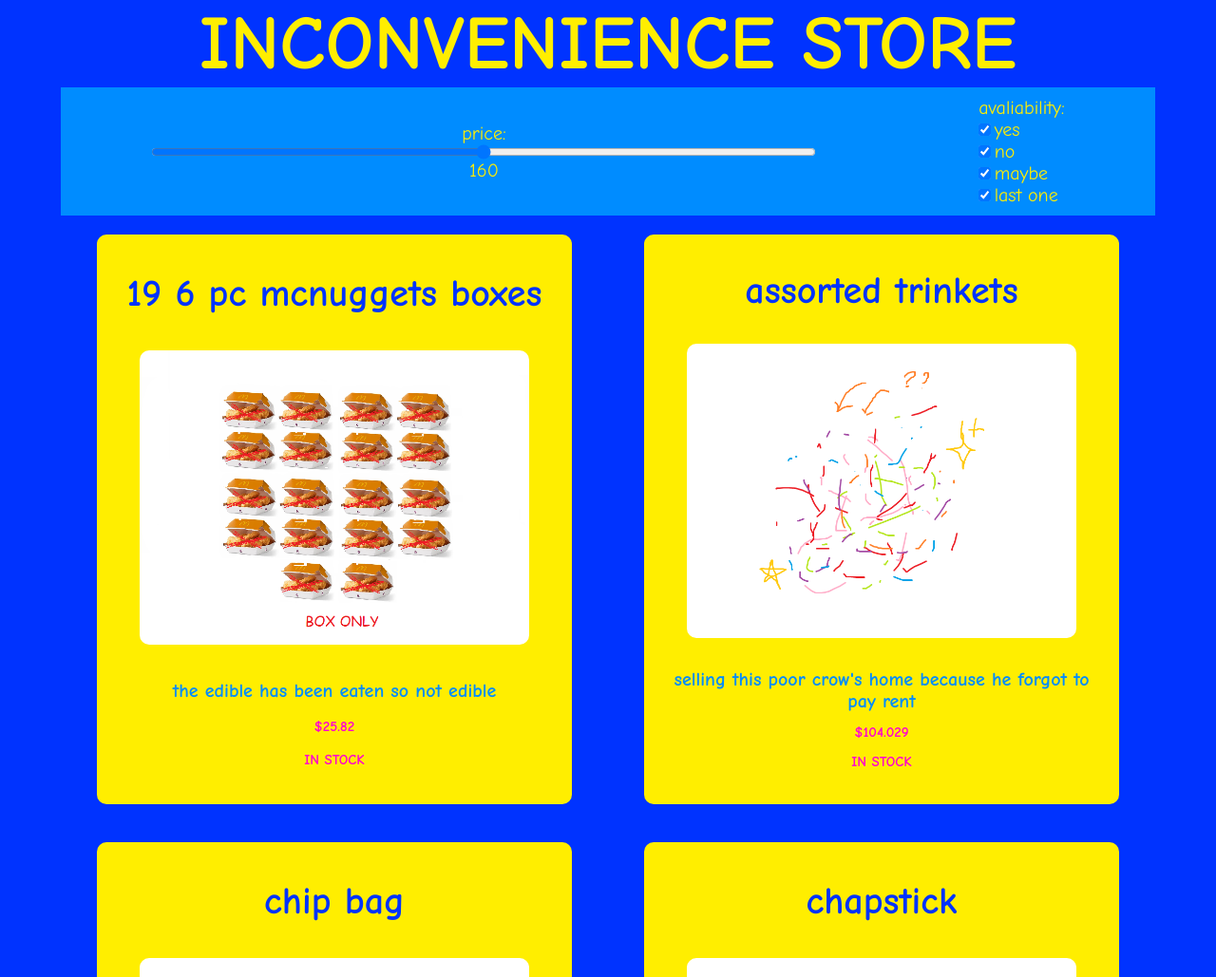
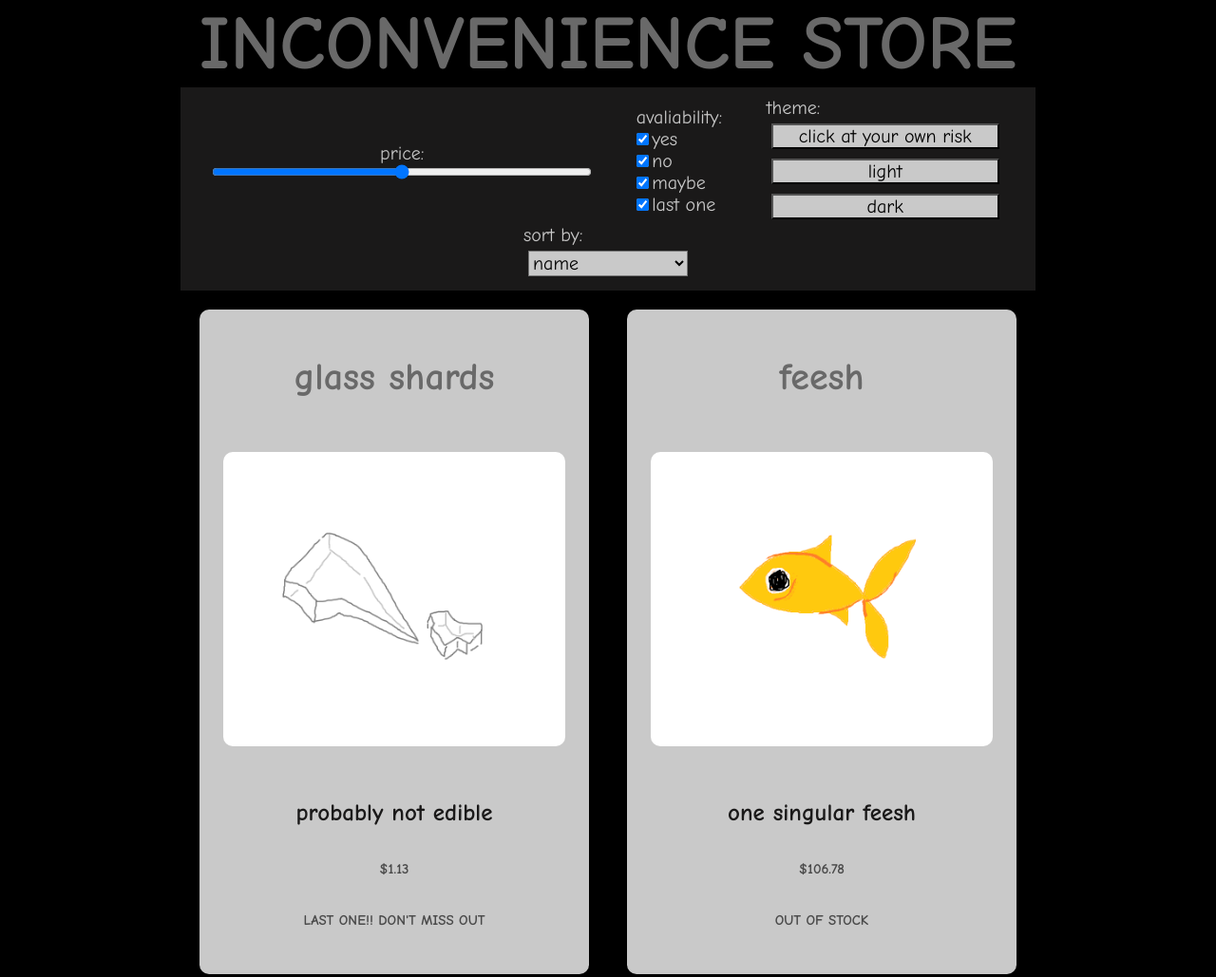
Before and after one commit to staten-island-tech/vite-project-inconveniencestore, a website built with Vite: page im-sleepy/index.html in a window 1280 px wide. Shown: the top 1029 px of the page at 95% size. Built offline with nearby package versions, Linux system fonts and the light colour scheme.

Commit message:
good grief i think im done
the code sucks but my eyes are fried

```diff
--- a/im-sleepy/CSS/style.css
+++ b/im-sleepy/CSS/style.css
@@ -9,12 +9,13 @@
 }
 
 #price {
-  width: 70rem;
+  width: 40rem;
 }
 
 input, output, legend, label {
-  color: var(--neon-yellow);
+  color: var(--secondary);
   font-size: 2rem;
+
 }
 
 .main-box {
@@ -23,7 +24,13 @@
   flex-flow: row wrap;
   align-items: center;
   justify-content: space-around;
-  width: 90%
+  width: 150rem; /* :( */
+}
+
+button, select, option {
+  font-size: 2rem;
+  background-color: var(--secondary);
+  margin: .5rem;
 }
 
 .control-panel {
@@ -33,9 +40,15 @@
   flex-flow: row wrap;
   align-items: center;
   justify-content: space-around;
-  width: 90%;
+  width: 150rem; /* :( */
 
-  background-color: var(--threedary);
+  background-color: var(--fivedary);
+}
+
+.theme {
+  display: flex;
+  flex-flow: column wrap;
+  width: 25rem;
 }
 
 .price-box {
@@ -51,6 +64,7 @@
   border-radius: 3rem;
   padding: 2rem;
 }
+
 .container{
   background-color: var(--secondary);
 
@@ -65,17 +79,17 @@
 
   width: 40rem;
   max-width: 50rem;
-  height: 60rem;
+  height: 70rem;
   margin: 2rem;
 }
 
 body{
-  background-color: var(--primary);
+  background-color: var(--threedary);
 }
 
 h1 {
   font-size: var(--h1);
-  color: var(--secondary);
+  color: var(--primary);
 }
 h2 {
   font-size: var(--h2);
@@ -83,7 +97,7 @@
 }
 h3 {
   font-size: var(--h3);
-  color: var(--threedary);
+  color: var(--fivedary);
 }
 h4{
   font-size: var(--h4);
@@ -92,3 +106,33 @@
 h1, h2, h3, h4, h5 {
   text-align: center;
 }
+
+@media screen and (max-width: 120rem) {
+  .main-box, .control-panel {
+    width: 150rem;
+  }
+}
+
+@media screen and (max-width: 100rem) {
+  .main-box, .control-panel {
+    width: 90rem;
+  }
+  .container {
+    width: 40rem;
+  }
+  .card-img {
+    width: 40rem;
+  }
+}
+
+@media screen and (max-width: 60rem) {
+  .main-box, .control-panel {
+    width: 50rem;
+  }
+  .container {
+    width: 25rem;
+  }
+  .card-img {
+    width: 40rem;
+  }
+}
--- a/im-sleepy/CSS/variable.css
+++ b/im-sleepy/CSS/variable.css
@@ -1,34 +1,31 @@
 :root{
-    --primary: #0033ff;
-    --secondary: var(--neon-yellow);
-    --threedary: rgb(0, 140, 255);
-    --fourdary: var(--bright-pink);
+   --primary: rgb(0, 0, 0);
+   --secondary: rgb(0, 255, 255);
+    --threedary: rgb(200, 255, 0);
+    --fourdary: #4A4A4A;
+    --fivedary: rgb(47, 0, 255);
 
 
-    --neon-yellow:#ffee00;
-    --bright-pink: #ff00d0;
-    --neon-green: #55ff00;
+    /* --neon-yellow:#ffee00; */
 
     --h1: 8rem;
     --h2: 4rem;
-    --h3: 2rem;
+    --h3: 2.5rem;
     --h4: 1.5rem;
   }
 
-
-
-  .pink {
-    --primary: var(--neon-yellow);
-    --secondary: var(--bright-pink);
-    --threedary: ;
-    --fourdary: var(--neon-green);
-    --backgroundcolor: white;
+  .light {
+    --primary: rgb(0, 0, 0);
+   --secondary: rgb(170, 170, 170);
+    --threedary: rgb(255, 255, 255);
+    --fourdary: #1A1A1A;
+    --fivedary: rgb(0, 0, 0);
   }
 
-  .green {
-    --primary: var(--neon-green);
+  .dark {
+    --primary: rgb(105, 105, 105);
+   --secondary: rgb(201, 201, 201);
+    --threedary: rgb(0, 0, 0);
+    --fourdary: #4A4A4A;
+    --fivedary: rgb(26, 25, 25);
   }
-
-  .yellow {
-    --primary: var(--neon-yellow);
-  }
--- a/im-sleepy/JS/list.js
+++ b/im-sleepy/JS/list.js
@@ -73,8 +73,7 @@
   {
     object: "a singular beanboozled",
     price: 320.0,
-    description:
-      "?????????????????????????????? HUH ???????????????????????????????",
+    description: " HUH ???????????????",
     imageUrl: "beanboozled.png",
     avaliability: "maybe in stock, idk",
   },
@@ -117,7 +116,7 @@
     object: "grocery store coupons",
     price: 234.43,
     description: "guaranteed to have been expired yesterday",
-    imageUrl: "",
+    imageUrl: "/coupon.png",
     avaliability: "OUT OF STOCK",
   },
   {
@@ -133,7 +132,7 @@
     price: 85.65,
     description:
       "did not steal this product from another store at all whaaaaaat",
-    imageUrl: "",
+    imageUrl: "/smart boosters.png",
     avaliability: "maybe in stock, idk",
   },
   {
--- a/im-sleepy/JS/main.js
+++ b/im-sleepy/JS/main.js
@@ -10,20 +10,30 @@
   avaN: document.getElementById("n"),
   avaM: document.getElementById("m"),
   avaL: document.getElementById("l"),
+  eyeDamage: document.getElementById("eye-damage"),
+  light: document.getElementById("light"),
+  dark: document.getElementById("dark"),
+  theme: document.querySelector(".theme"),
+  body: document.body,
+  sortBy: document.getElementById("sort-by"),
 };
 
 //initial load up full view
 createItems(store);
-// listen for when ANY type of input is changed, then it runs update price
-// update price will recall all filters, doesn't matter if it didn't change
-//upload final array of cards that fit criteria
 
 DOMSelectors.priceValue.addEventListener("input", updateCards);
-DOMSelectors.avaY.addEventListener("change", updateCards);
-DOMSelectors.avaN.addEventListener("change", updateCards);
-DOMSelectors.avaM.addEventListener("change", updateCards);
-DOMSelectors.avaL.addEventListener("change", updateCards);
-updateCards();
+
+const theyNeedToListen = [
+  DOMSelectors.avaY,
+  DOMSelectors.avaN,
+  DOMSelectors.avaM,
+  DOMSelectors.avaL,
+  DOMSelectors.sortBy,
+];
+
+theyNeedToListen.forEach((selector) => {
+  selector.addEventListener("change", updateCards);
+});
 
 function updateCards() {
   const priceLimit = parseFloat(DOMSelectors.priceValue.value);
@@ -31,19 +41,41 @@
   const filteredItems = filterItems();
 
   const newArray = filteredItems.filter((item) => item.price <= priceLimit);
-  /* const newArray = [];
-  for (let i = 0; i < filteredItems.length; i++) {
-    if (filteredItems[i].price <= priceLimit) {
-      newArray.push(filteredItems[i]);
-    }
-  } */
 
-  newArray.sort(sortAlphabetically);
-  console.log(newArray);
+  const sortedArray = decideHowToSort(newArray);
 
-  createItems(newArray);
+  createItems(sortedArray);
 }
 
+function decideHowToSort(array) {
+  const sortBy = DOMSelectors.sortBy.value;
+  console.log(sortBy);
+
+  if (sortBy === "name-sort") {
+    array.sort(sortAlphabetically);
+  } else if (sortBy === "price-lh") {
+    array.sort((a, b) => a.price - b.price);
+  } else if (sortBy === "price-hl") {
+    array.sort((a, b) => b.price - a.price);
+  }
+
+  return array;
+}
+
+const themeButtons = [
+  DOMSelectors.eyeDamage,
+  DOMSelectors.light,
+  DOMSelectors.dark,
+];
+
+themeButtons.forEach((button) => {
+  button.addEventListener("click", (event) => {
+    event.preventDefault();
+    DOMSelectors.body.className = button.dataset.theme;
+  });
+});
+
+//search up what this means
 function sortAlphabetically(a, b) {
   if (a.object[0] > b.object[0]) return 1;
   if (a.object[0] < b.object[0]) return -1;
@@ -67,10 +99,6 @@
   );
 }
 
-//switch to includes for rubirc
-//filters by avaliability
-//returns y, n, m, l depending on what it has
-//console.log(filterItems("IN STOCK"));
 function filterItems() {
   let avaY = DOMSelectors.avaY.checked;
   let avaN = DOMSelectors.avaN.checked;
@@ -106,15 +134,8 @@
 //visual ONLY
 function updatePrice() {
   const priceLimit = parseFloat(DOMSelectors.priceValue.value); // acquire slider value
-  DOMSelectors.priceOutput.value = priceLimit; // price viewer update ok wait why does it need to be =pricelimit huh
-  //filterPrice(priceLimit); // filter price based on slider value
+  DOMSelectors.priceOutput.value = priceLimit; // price viewer update
 }
-
-//number
-/* function filterPrice(priceLimit) {
-  let result = store.filter((value) => value.price <= priceLimit);
-  return result;
-} */
 
 //all sorting methods:
 //filter
--- a/im-sleepy/index.html
+++ b/im-sleepy/index.html
@@ -6,7 +6,7 @@
     <meta name="viewport" content="width=device-width, initial-scale=1.0" />
     <title>let me rest X_X</title>
   </head>
-  <body class="">
+  <body class="dark">
     <!-- change class name here using js -->
     <h1>INCONVENIENCE STORE</h1>
     <div class="control-panel">
@@ -46,7 +46,27 @@
             <label for="">last one</label>
           </div>
       </div>
+
+      <!-- item three -->
+       <div class="theme">
+        <legend>theme: </legend>
+        <button id="eye-damage" data-theme="">click at your own risk</button>
+        <button id="light" data-theme="light">light</button>
+        <button id="dark" data-theme="dark">dark</button>
+       </div>
+
+       <!-- item four -->
+     <div class="sort-by-box">
+      <legend>sort by:</legend>
+      <select name="" id="sort-by">
+        <option value="name-sort">name</option>
+        <option value="price-hl">price: high to low</option>
+        <option value="price-lh">price: low to high</option>
+      </select>
+     </div>
     </div>
+
+
 <div class="main-box">
   <!-- <div class= "container">
     <h2>${store.object}</h2>
```
Also changed, not shown: im-sleepy/public/coupon.png (added), im-sleepy/public/smart boosters.png (added).
